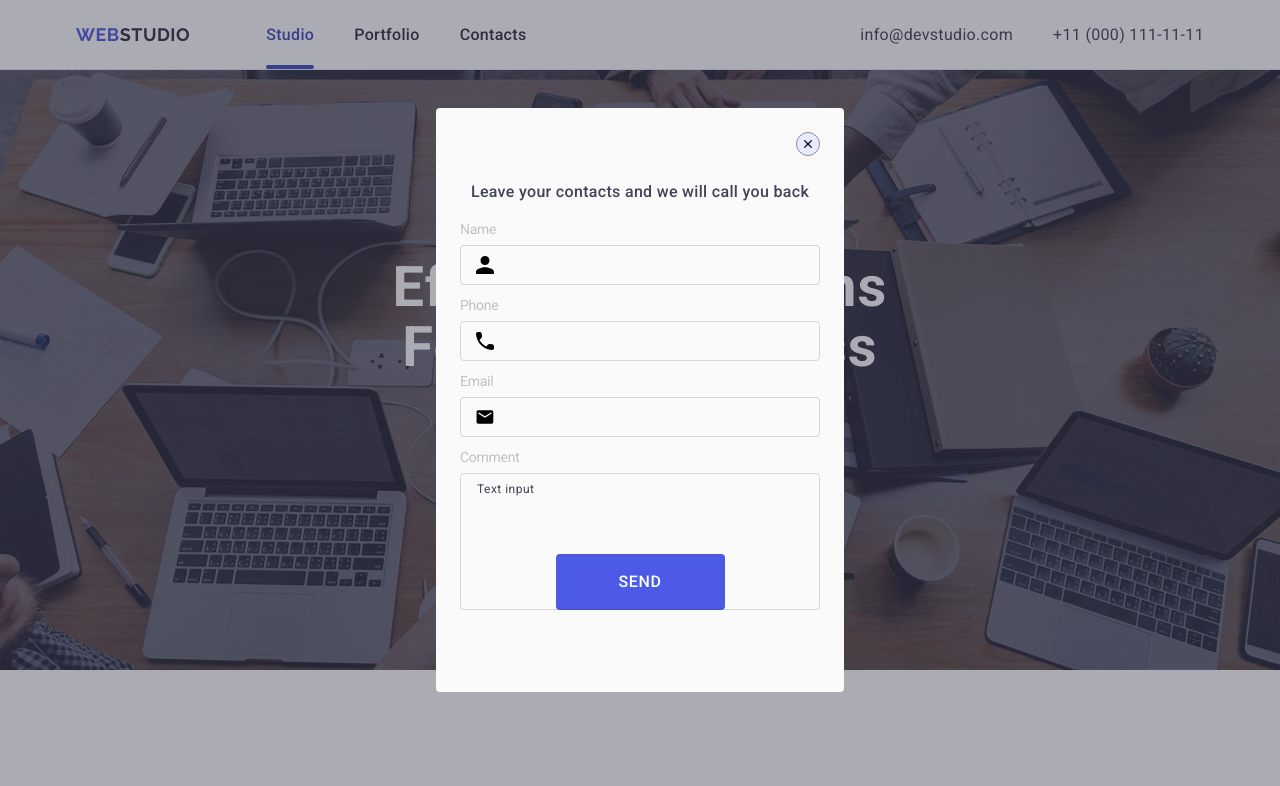
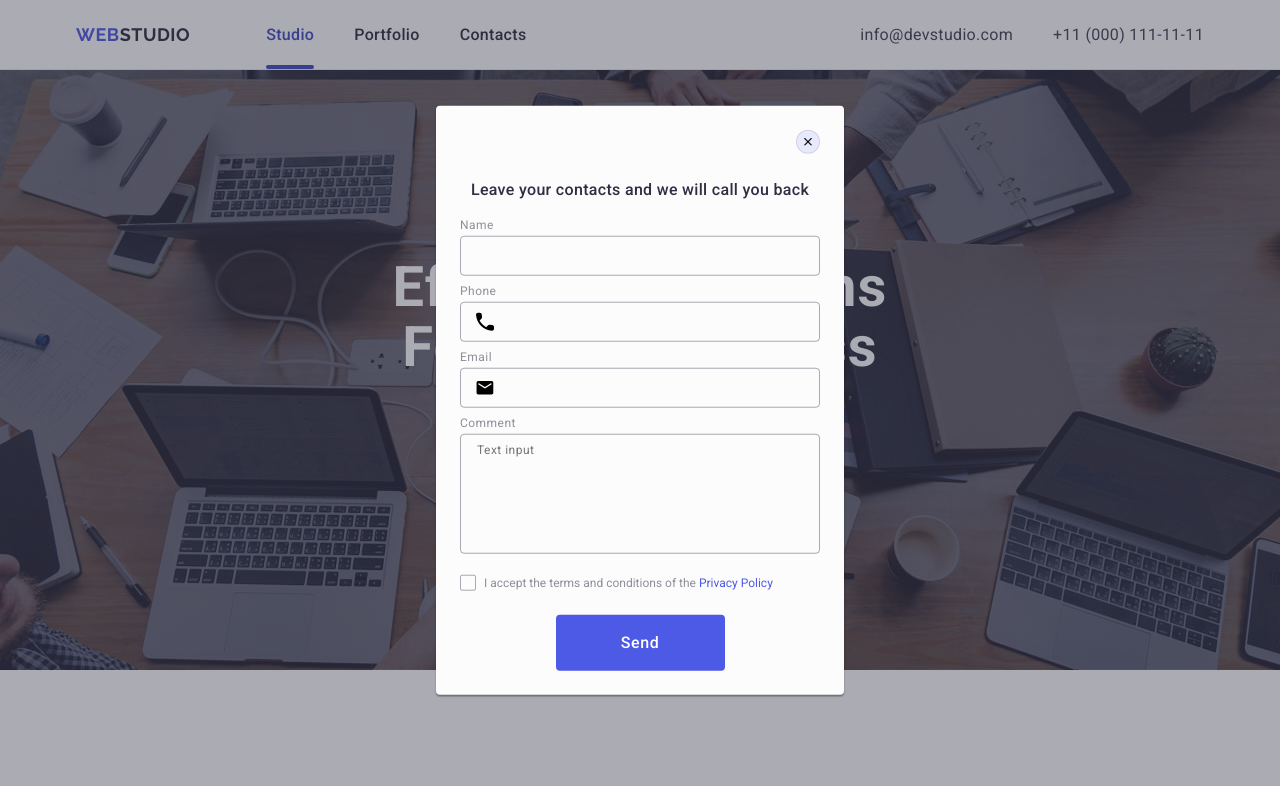
Before and after one commit to Oleg2287/goit-markup-hw-05, a plain HTML site: page index.html in a window 1280 px wide. Shown: the top 786 px of the page. Drawn offline with nearby package versions, Linux system fonts and the light colour scheme.

Commit message:
window edit

```diff
--- a/css/styles.css
+++ b/css/styles.css
@@ -499,137 +499,211 @@ img {
 /* MODAL */
 
 .backdrop {
+  position: fixed;
+  top: 0;
+  left: 0;
   width: 100%;
   height: 100%;
   background-color: rgba(46, 47, 66, 0.4);
-  position: fixed;
-  top: 0;
-  /* display: flex;
-                align-items: center;
-                justify-content: center; */
+  transition: opacity 250ms cubic-bezier(0.4, 0, 0.2, 1),
+    visibility 250ms cubic-bezier(0.4, 0, 0.2, 1);
 }
 
-.modal {
-  width: 408px;
-  height: 584px;
-  background-color: #fafafa;
-  border-radius: 4px;
+.modal-window {
   position: absolute;
   top: 50%;
   left: 50%;
   transform: translate(-50%, -50%);
-  padding: 24px;
+  width: 408px;
+  min-height: 584px;
+  background: #fcfcfc;
+  box-shadow: 0px 1px 1px rgba(0, 0, 0, 0.14), 0px 1px 3px rgba(0, 0, 0, 0.12),
+    0px 2px 1px rgba(0, 0, 0, 0.2);
+  border-radius: 4px;
+  padding: 72px 24px 24px;
+  transition: transform 250ms cubic-bezier(0.4, 0, 0.2, 1);
 }
 
-.modal-close {
-  background-color: #e7e9fc;
-  border: 1px solid #8e8f99;
+.modal-close-btn {
   position: absolute;
   top: 24px;
   right: 24px;
-  border-radius: 50%;
   width: 24px;
   height: 24px;
+  border-radius: 50%;
   display: flex;
   align-items: center;
   justify-content: center;
+  background-color: #e7e9fc;
+  border: 1px solid rgba(0, 0, 0, 0.1);
+  padding: 0;
+  cursor: pointer;
+  transition: background-color 250ms cubic-bezier(0.4, 0, 0.2, 1),
+    border 250ms cubic-bezier(0.4, 0, 0.2, 1);
+}
+
+.modal-close-btn:hover,
+.modal-close-btn:focus {
+  background-color: #404bbf;
+  border: none;
+}
+
+.modal-close-btn:hover .modal-close-icon,
+.modal-close-btn:focus .modal-close-icon {
+  fill: #ffffff;
 }
 
 .modal-close-icon {
-  stroke: #2e2f42;
+  transition: fill 250ms cubic-bezier(0.4, 0, 0.2, 1);
 }
 
-.modal-title {
-  /* text-align: left; */
-  font-family: var(--font-family);
+.modal-description {
   font-weight: 500;
   font-size: 16px;
-  line-height: 150%;
+  line-height: 1.5;
+  text-align: center;
   letter-spacing: 0.02em;
-  text-align: center;
-  color: var(--navy-blue);
-  padding-top: 48px;
-  padding-bottom: 16px;
+  color: var(--color-text-dark, #2e2f42);
+  margin-bottom: 16px;
 }
 
 .modal-field {
-  max-height: 58px;
-  max-width: 360px;
-  margin-bottom: 18px;
+  margin-bottom: 8px;
 }
 
-.modal-item {
-  width: 100%;
-  border: 1px solid rgba(17, 17, 17, 0.15);
-  background-color: transparent;
-  border-radius: 4px;
-  font-size: 14px;
-  color: var(--navy-blue-modal);
-  outline: transparent;
+.modal-label {
+  font-size: 12px;
+  line-height: 1.17;
+  letter-spacing: 0.04em;
+  color: var(--color-label, #8e8f99);
+  display: block;
+  margin-bottom: 4px;
+}
+
+.input-wrapper {
+  position: relative;
 }
 
 .modal-input {
+  width: 100%;
   height: 40px;
+  border: 1px solid rgba(46, 47, 66, 0.4);
+  border-radius: 4px;
+  background-color: transparent;
   padding-left: 38px;
+  outline: transparent;
+  transition: border-color 250ms cubic-bezier(0.4, 0, 0.2, 1);
 }
 
 .modal-input:focus {
-  border-color: #2264fd;
+  border-color: #4d5ae5;
 }
 
-.modal-input:focus + .modal-input-icon {
-  stroke: #2264fd;
-}
-
-.modal-item::placeholder {
-  font-family: var(--font-family);
-  font-weight: 400;
-  font-size: 12px;
-  line-height: 117%;
-  letter-spacing: 0.04em;
-  color: var(--navy-blue-modal);
-}
-
-.modal-input-text {
-  font-size: 14px;
-  letter-spacing: -0.02em;
-  color: rgba(64, 64, 64, 0.3);
-  display: inline-block;
-  margin-bottom: 8px;
-}
-
-.modal-input-icon {
-  /* fill: transparent;
-  stroke: #111111; */
+.input-icon {
   position: absolute;
   left: 16px;
   top: 50%;
   transform: translateY(-50%);
+  transition: fill 250ms cubic-bezier(0.4, 0, 0.2, 1);
 }
 
-.modal-input-cover {
-  position: relative;
+.modal-input:focus + .input-icon {
+  fill: #4d5ae5;
+}
+
+.modal-comment-wrapper {
+  margin-bottom: 16px;
 }
 
 .modal-textarea {
-  height: 137px;
+  width: 100%;
+  height: 120px;
   resize: none;
+  font-size: 12px;
+  line-height: 1.17;
+  letter-spacing: 0.04em;
+  color: #2e2f42;
+  border: 1px solid rgba(46, 47, 66, 0.4);
+  border-radius: 4px;
   padding: 8px 16px;
+  outline: transparent;
+  background-color: transparent;
+  transition: border-color 250ms cubic-bezier(0.4, 0, 0.2, 1);
 }
 
-.send-button {
+.modal-textarea:focus {
+  border-color: #4d5ae5;
+}
+
+.modal-checkbox-wrapper {
+  margin-bottom: 24px;
+}
+
+.visually-hidden {
+  position: absolute;
+  width: 1px;
+  height: 1px;
+  overflow: hidden;
+  clip: rect(1px, 1px, 1px, 1px);
+  white-space: nowrap;
+  clip-path: inset(50%);
+  border: 0;
+  padding: 0;
+  margin: -1px;
+}
+
+.custom-checkbox {
+  display: inline-flex;
+  justify-content: center;
+  align-items: center;
+  width: 16px;
+  height: 16px;
+  border: 1px solid rgba(46, 47, 66, 0.4);
+  border-radius: 2px;
+  margin-right: 8px;
+  fill: transparent;
+  transition: background-color 250ms cubic-bezier(0.4, 0, 0.2, 1),
+    border 250ms cubic-bezier(0.4, 0, 0.2, 1),
+    fill 250ms cubic-bezier(0.4, 0, 0.2, 1);
+}
+
+.modal-checkbox:checked + .modal-agreement .custom-checkbox {
+  background-color: #404bbf;
+  border: none;
+  fill: #ffffff;
+}
+
+.modal-agreement {
+  font-size: 12px;
+  line-height: 1.17;
+  color: #8e8f99;
+  display: flex;
+  align-items: center;
+}
+
+.modal-policy-link {
+  color: #4d5ae5;
+}
+
+.modal-send-btn {
   display: block;
+  min-width: 169px;
+  height: 56px;
+  margin: 0 auto;
   border: none;
+  border-radius: 4px;
+  background-color: #4d5ae5;
+  color: #ffffff;
+  font-family: inherit;
   font-weight: 500;
   font-size: 16px;
   line-height: 1.5;
   letter-spacing: 0.04em;
-  color: #fff;
-  background-color: #4d5ae5;
   cursor: pointer;
-  border-radius: 4px;
-  padding: 16px 32px;
-  min-width: 169px;
-  margin: 48px auto 0 auto;
   transition: background-color 250ms cubic-bezier(0.4, 0, 0.2, 1);
 }
+
+.modal-send-btn:hover,
+.modal-send-btn:focus {
+  background-color: #404bbf;
+}
--- a/index.html
+++ b/index.html
@@ -494,79 +494,93 @@
 
     <!-- Modal for review -->
 
-    <div class="backdrop">
-      <div class="modal">
-        <button type="button" class="modal-close">
+    <div class="backdrop" id="modal">
+      <div class="modal-window">
+        <button type="button" class="modal-close-btn">
           <svg class="modal-close-icon" width="8" height="8">
             <use href="./images/icons.svg#icon-close"></use>
           </svg>
         </button>
-        <p class="modal-title">Leave your contacts and we will call you back</p>
+        <p class="modal-description">
+          Leave your contacts and we will call you back
+        </p>
         <form class="modal-form">
           <div class="modal-field">
-            <label for="user-name" class="modal-input-text">Name</label>
-            <div class="modal-input-cover">
+            <label class="modal-label" for="user-name">Name</label>
+            <div class="input-wrapper">
               <input
+                class="modal-input"
+                id="user-name"
+                name="user-name"
                 type="text"
-                class="modal-input modal-item"
-                name="user-name"
-                id="user-name"
               />
-              <svg class="modal-input-icon" width="18" height="24">
-                <use href="./images/icons.svg#icon-name"></use>
+              <svg class="input-icon" width="18" height="24">
+                <use href="./images/icons.svg#icon-person"></use>
               </svg>
             </div>
           </div>
 
           <div class="modal-field">
-            <label for="user-phone" class="modal-input-text">Phone</label>
-            <div class="modal-input-cover">
+            <label class="modal-label" for="user-phone">Phone</label>
+            <div class="input-wrapper">
               <input
-                type="tel"
-                class="modal-input modal-item"
+                class="modal-input"
+                id="user-phone"
                 name="user-phone"
-                id="user-phone"
+                type="text"
               />
-              <svg class="modal-input-icon" width="18" height="24">
+              <svg class="input-icon" width="18" height="24">
                 <use href="./images/icons.svg#icon-phone"></use>
               </svg>
             </div>
           </div>
 
           <div class="modal-field">
-            <label for="user-email" class="modal-input-text">Email</label>
-            <div class="modal-input-cover">
+            <label class="modal-label" for="user-email">Email</label>
+            <div class="input-wrapper">
               <input
-                type="email"
-                class="modal-input modal-item"
+                class="modal-input"
+                id="user-email"
                 name="user-email"
-                id="user-email"
+                type="text"
               />
-              <svg class="modal-input-icon" width="18" height="24">
+              <svg class="input-icon" width="18" height="24">
                 <use href="./images/icons.svg#icon-email"></use>
               </svg>
             </div>
           </div>
 
-          <div class="modal-field">
-            <label for="user-text" class="modal-input-text">Comment</label>
+          <div class="modal-comment-wrapper">
+            <label class="modal-label" for="user-comment">Comment</label>
             <textarea
-              class="modal-textarea modal-item"
-              name="user-text"
-              id="user-text"
+              class="modal-textarea"
+              id="user-comment"
+              name="user-comment"
+              rows="4"
               placeholder="Text input"
             ></textarea>
           </div>
-          <!-- <input
-type="checkbox"
-name="policy"
-id="policy"
-class="modal-check"
-value="true"/>
-<label
-for="policy"
-class="modal-check"> -->
-          <button class="send-button" type="submit">SEND</button>
+
+          <div class="modal-checkbox-wrapper">
+            <input
+              class="modal-checkbox visually-hidden"
+              type="checkbox"
+              name="user-privacy"
+              id="user-privacy"
+              value="true"
+            />
+            <label class="modal-agreement" for="user-privacy">
+              <span class="custom-checkbox">
+                <svg class="checkbox-icon" width="10" height="8">
+                  <use href="./images/icons.svg#icon-check"></use>
+                </svg>
+              </span>
+              I accept the terms and conditions of the&nbsp;
+              <a class="modal-policy-link" href="">Privacy Policy</a>
+            </label>
+          </div>
+
+          <button type="submit" class="modal-send-btn">Send</button>
         </form>
       </div>
     </div>
```
Also changed, not shown: images/icons.svg.
